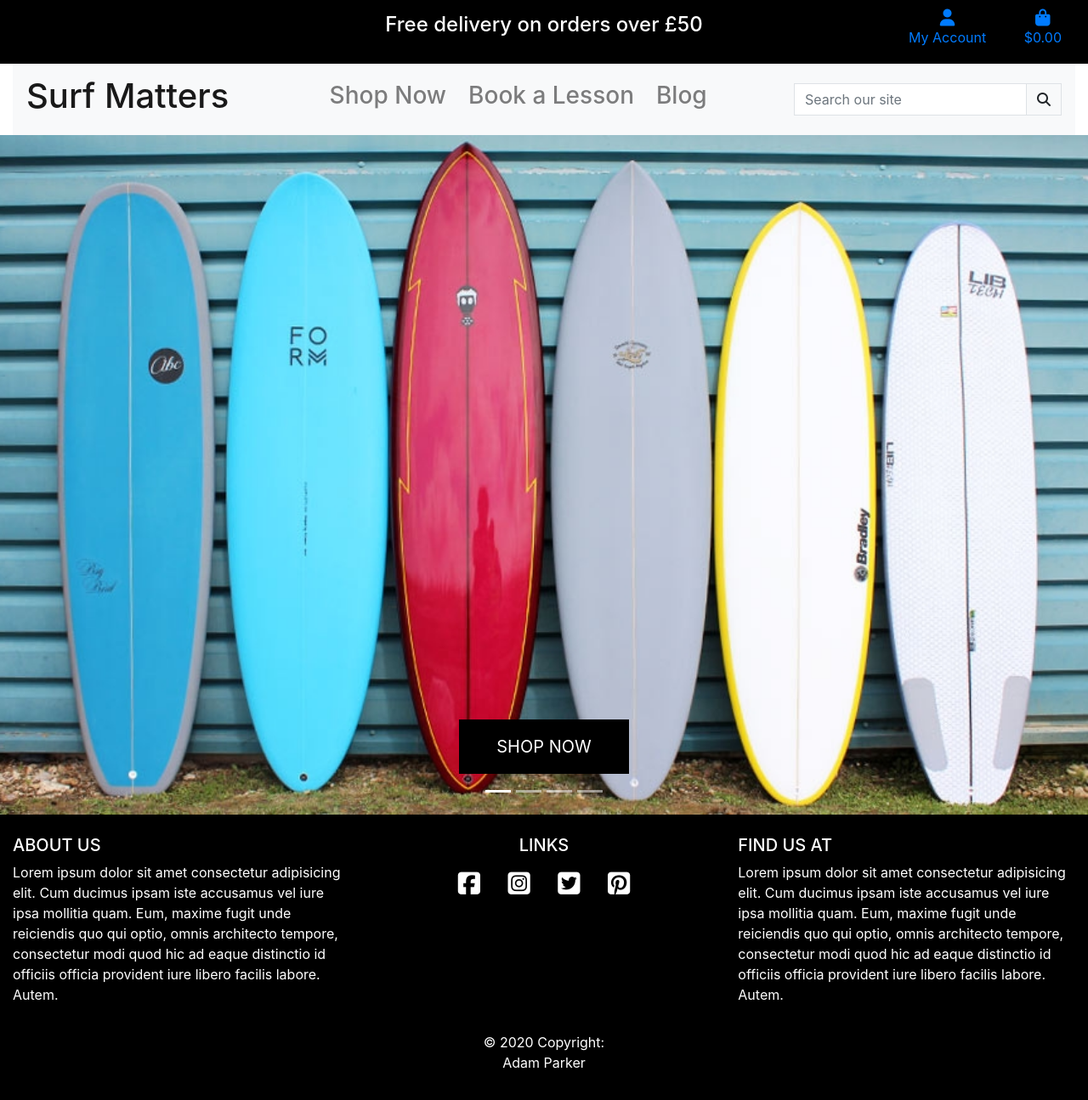
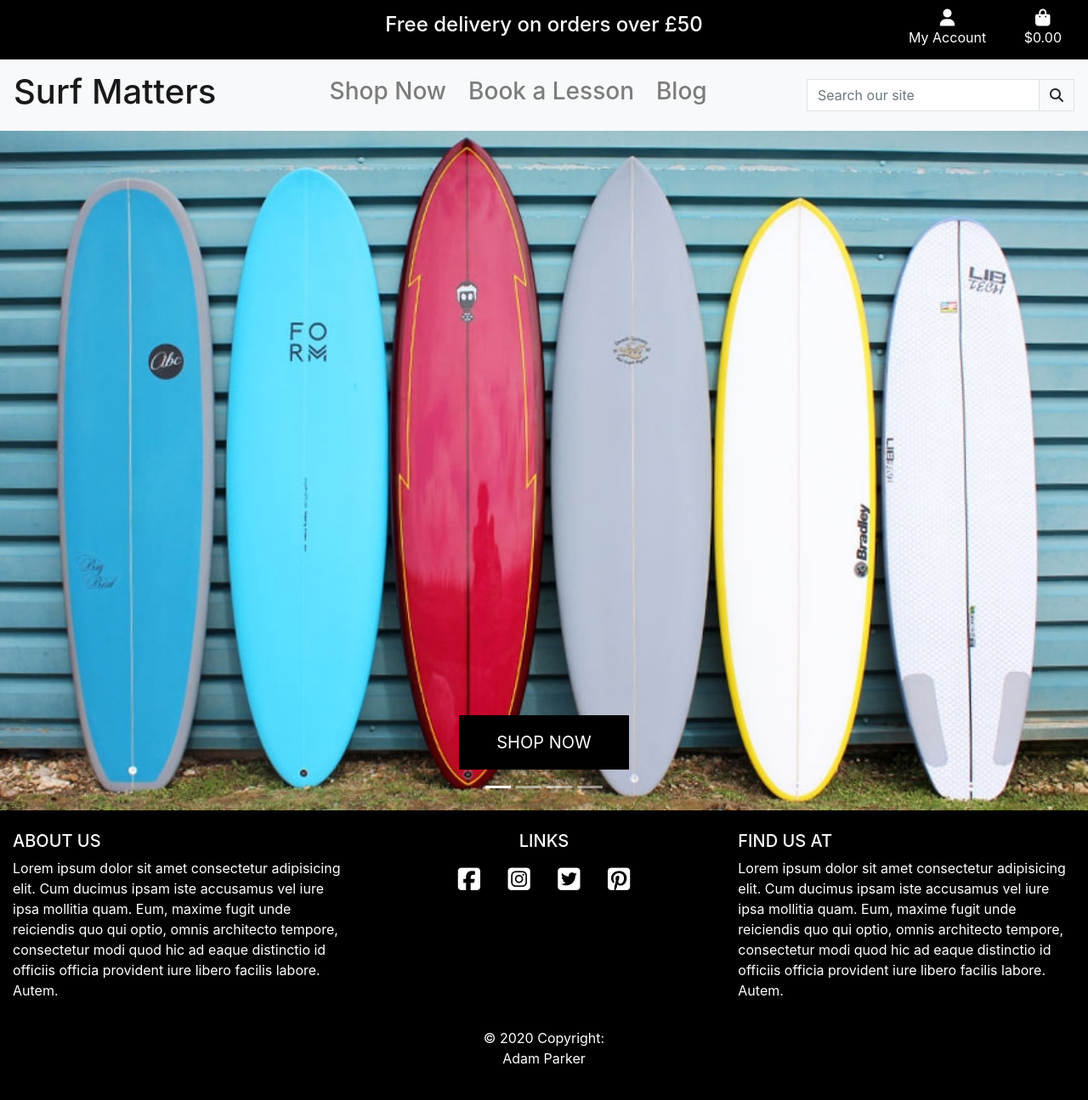
Before and after one commit to Code-Institute-Submissions/Surf_Matters, a Django app: page / in a window 1280 px wide. Shown: the whole page at 85% size. After the commit the page ends 1253 px from the top, so only its background shows below. Run offline with Django 3.2, Linux system fonts and the light colour scheme; some libraries are stand-ins or nearby versions.

Commit message:
Change colors of banner icons and text

```diff
--- a/static/css/base.css
+++ b/static/css/base.css
@@ -2,15 +2,9 @@ html {
     height: 100%;
 }
 
-body {
-   /* background: url('/media/surfing_image_3.jpg') no-repeat center center fixed;
-    background-size: cover;
-    height: calc(100vh - 164px); */
-}
-
 .top-banner {
     background-color: black;
-    height: 75px;
+    height: 70px;
 }
 
 .banner-headline {
@@ -22,8 +16,9 @@ body {
     margin-top: 15px;
 }
 
-.banner-icon {
-    padding-right: 5px;
+.banner-icon,
+.banner-text {
+    color: white;
 }
 
 .logo {
--- a/templates/base.html
+++ b/templates/base.html
@@ -28,7 +28,7 @@
     <header class="container-fluid">
         <div class="row text-center">
             <div class="col-sm-12 col-md-4 text-white top-banner d-sm-none d-md-block"></div>
-            <div class="col-sm-12 col-md-4 text-white top-banner">
+            <div class="col-sm-12 col-md-4 text-white top-banner text-center">
                 <h4 class="banner-headline">Free delivery on orders over £50</h4>
             </div>
             <div class="col-sm-12 col-md-4 text-white top-banner">
@@ -37,8 +37,8 @@
                     <li class="list-inline-item dropdown">
                         <a class="text-black nav-link" href="#" id="user-options" data-toggle="dropdown" aria-haspopup="true" aria-expanded="false">
                             <div class="text-center">
-                                <div><i class="fas fa-user fa-lg"></i></div>
-                                <p class="my-0">My Account</p>
+                                <div><i class="fas fa-user fa-lg banner-icon"></i></div>
+                                <p class="my-0 banner-text">My Account</p>
                             </div>
                         </a>
                         <div class="dropdown-menu border-0" aria-labelledby="user-options">
@@ -57,8 +57,8 @@
                     <li class="list-inline-item">
                         <a class="{% if grand_total %}text-info font-weight-bold{% else %}text-black{% endif %} nav-link" href="">
                             <div class="text-center">
-                                <div><i class="fas fa-shopping-bag fa-lg"></i></div>
-                                <p class="my-0">
+                                <div><i class="fas fa-shopping-bag fa-lg banner-icon"></i></div>
+                                <p class="my-0 banner-text">
                                     {% if grand_total %}
                                         ${{ grand_total|floatformat:2 }}
                                     {% else %}
@@ -71,6 +71,7 @@
                 </ul>
             </div>
         </div>
+        </header>
 
         <!--Nav bar taken from https://getbootstrap.com/docs/4.6/components/navbar/-->
         <nav class="navbar navbar-expand-lg navbar-light bg-light">
@@ -107,7 +108,7 @@
                 </form>
             </div>
         </nav>
-    </header>
+
 
     {% if messages %}
          <div class="message-container">
```
